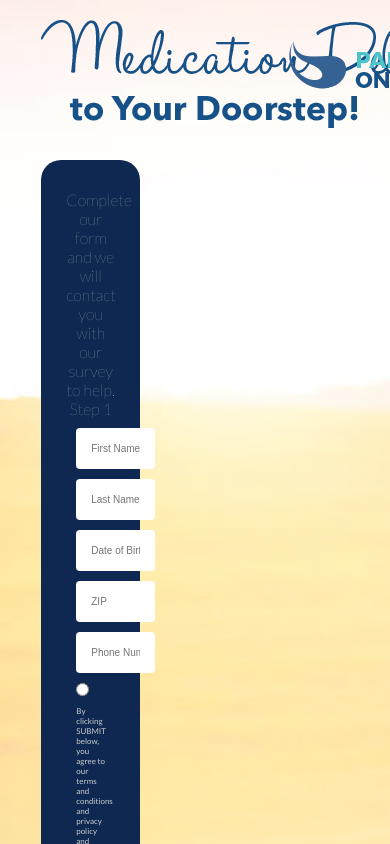
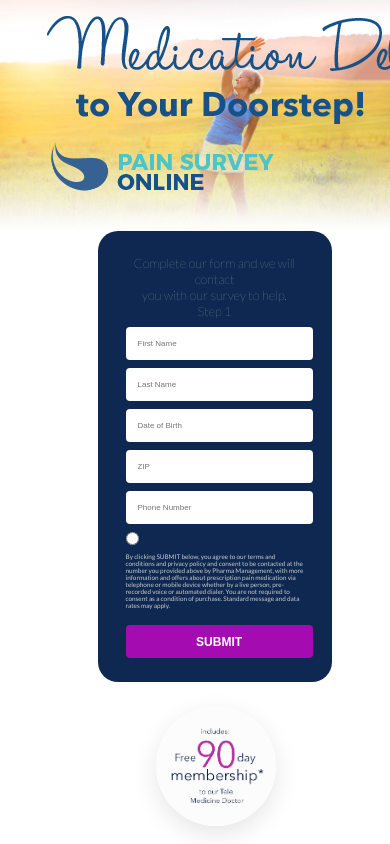
Before and after one commit to lchewy/landing-for-zeta, a website: page index.html in a window 390 px wide. Shown: the top 844 px of the page. Drawn offline with nearby package versions, Linux system fonts and the light colour scheme.

Commit message:
added responsive design

```diff
--- a/index.html
+++ b/index.html
@@ -14,10 +14,11 @@
 
 <body class="container">
     <header class="header row">
+        <div class="heading">
+                <img class="heading__left" src="public/img/headline.png" alt="headline">
+                <img class="heading__right" src="public/img/logo.png" alt="logo">
+        </div>
         <div class="col-1-of-2 header__left">
-            <div class="heading">
-                <img class="heading__left" src="public/img/headline.png" alt="headline">
-            </div>
             <div class="header__form-box">
                 <h5 class="header__form-box-title">Complete our form and we will contact
                     <br> you with our survey to help.
@@ -43,15 +44,8 @@
             </div>
         </div>
 
-        <div class="col-1-of-2 header__right">
-            <div class="heading__right">
-                <img src="public/img/logo.png" alt="logo">
-                </span>
-            </div>
-
-            <div class="header__right-promotion">
-                <img src="public/img/tag.png" alt="tag">
-            </div>
+        <div class="col-1-of-2">
+            <img class="header__right" src="public/img/tag.png" alt="tag">
         </div>
     </header>
     <section class="features features__row row">
--- a/sass/_base.scss
+++ b/sass/_base.scss
@@ -12,10 +12,13 @@
 
 html {
   font-size: 62.5%; // 1rem = 10px
+
+  @include respond(phone){
+    font-size: 50%;
+  }
 }
 
 body {
   box-sizing: border-box;
-  // padding: 3rem;
   font-family: 'Lato', sans-serif;
 }
--- a/sass/_details.scss
+++ b/sass/_details.scss
@@ -8,6 +8,11 @@
     &__text{
         font-size: 1.5rem;
         color: #757777;
+
+        @include respond(tab-port){
+            text-align: center;
+            font-size: 1.2rem;
+        }
     }
 
     &__bold{
--- a/sass/_features.scss
+++ b/sass/_features.scss
@@ -1,6 +1,8 @@
 .features{
     text-align: center;
     overflow: hidden;
+
+
 
     &__row{
         max-width: 105rem;
@@ -11,8 +13,14 @@
         height: 16rem;
         padding: 2rem;
 
-        &-confirm{
-            transform: rotate(90deg);
+        @include respond(tab-land){
+            width: 13rem;
+            height: 13rem;
+        }
+
+        @include respond(tab-port){
+            width: 11rem;
+            height: 11rem;
         }
     }
 
@@ -28,5 +36,9 @@
         text-align: left;
         font-size: 1.4rem;
         font-weight: 100;
+        @include respond(tab-port){
+            text-align: center;
+            margin-bottom: 3rem;
+        }
     }
 }
--- a/sass/_footer.scss
+++ b/sass/_footer.scss
@@ -4,6 +4,10 @@
   font-size: .9rem;
   color: #c6c6c6;
 
+  @include respond(tab-port){
+    font-size: .7rem;
+}
+
   &__row{
     max-width: 105rem;
   }
--- a/sass/_grid.scss
+++ b/sass/_grid.scss
@@ -1,5 +1,5 @@
-$grid-width: 100%;//120rem;//114rem;
-$gutter-vertical: 3rem; // was 8rem but still no change...
+$grid-width: 100%;
+$gutter-vertical: 3rem;
 $gutter-vertical-small: 6rem;
 $gutter-horizontal: 6rem;
 
@@ -7,16 +7,8 @@ $gutter-horizontal: 6rem;
     max-width: $grid-width;
     margin: 0 auto;
 
-    // @include respond(tab-port) {
-    //   max-width: 50rem;
-    //   padding: 0 3rem;
-    // }
-
     &:not(:last-child) {
       margin-bottom: $gutter-vertical;
-    //   @include respond(tab-port) {
-    //     margin-bottom: $gutter-vertical-small;
-    //   }
     }
 
 
@@ -27,15 +19,11 @@ $gutter-horizontal: 6rem;
       &:not(:last-child) {
         margin-right: $gutter-horizontal;
 
-        // @include respond(tab-port) {
-        //   margin-right: 0;
-        //   margin-bottom: $gutter-vertical-small;
-        // }
       }
 
-    //   @include respond(tab-port) {
-    //     width: 100% !important;
-    //   }
+      @include respond(tab-port) {
+        width: 100% !important;
+      }
     }
 
     .col-1-of-2 {
--- a/sass/_header.scss
+++ b/sass/_header.scss
@@ -22,14 +22,36 @@ input {
   background-size: cover;
   padding-bottom: 5rem;
 
+  @include respond(tab-port){
+    background-size: 100% auto;
+    background-repeat: no-repeat;
+  }
 
   &__right {
     overflow: hidden;
-    &-promotion {
-      position: absolute;
-      bottom: 6rem;
-      right: 11%;
-      z-index: 10;
+
+    position: relative;
+    top: 32rem;
+    left: 30rem;
+
+    @include respond(tab-land){
+      left: 15rem;
+      width: 25rem;
+      height: 25rem;
+    }
+
+    @include respond(tab-port){
+      top:3rem;
+      left: 40%;
+      box-shadow: 0 1rem 3rem rgba(#000, .1);
+      border-radius: 50%;
+      width: 20rem;
+      height: 20rem;
+    }
+
+    @include respond(phone){
+      width: 15rem;
+      height: 15rem;
     }
   }
 
@@ -87,21 +109,30 @@ input {
 }
 
 .heading {
-
+  @include respond(tab-port){
+    display: block;
+    text-align: left;
+  }
   &__left{
     position: relative;
-    left: 25%;
+    left: 12%;
     top: 2rem;
   }
-}
 
-.heading__right {
-  position: relative;
-  margin-top: 4rem;
-  left: 39%;
-  font-size: 1.3rem;
-  font-weight: 700;
-  letter-spacing: 0.05rem;
+  &__right{
+    position: relative;
+    margin-top: 4rem;
+    left: 39%;
+
+    @include respond(tab-land){
+      left: 28%;
+    }
+
+    @include respond(tab-port){
+      display: block;
+      left: 13%
+    }
+  }
 }
 
 .big {
--- a/sass/_mixins.scss
+++ b/sass/_mixins.scss
@@ -6,61 +6,15 @@
     }
   }
 
-  @mixin center {
-    position: absolute;
-    top: 50%;
-    left: 50%;
-    transform: translate(-50%, -50%);
-  }
-
-  // MEDIA QUERY MANAGER
-
-  /*
-
-  0 - 600px:    Phone
-  600 - 900px:  Tablet portrait
-  900 - 1200px: Tablet landscape
-  [1200 - 1800] is where our normal style apply
-  1800px + :    Big Desktop
-
-  */
-
-  @mixin respond-phone {
-    @media (max-width: 600px) {@content};
-  }
-
-  /*
-  $breakpoint argument choices:
-  - phone
-  - tab-port
-  - tab-land
-  - big-desktop
-
-  1em == 16px;
-
-
-  rem does not work in media queries
-  they will always default to browser's 16px unless specifically changed
-  we will be using em instead
-
-  Order: Base + typography > general layout > grid > page layout > components
-
-  */
-
   @mixin respond($breakpoint){
     @if $breakpoint==phone {
       @media only screen and (max-width: 37.5em) {@content}; // 900px / 16px = 37.5em
     }
-    // for all the width LESS THAN 900px
     @if $breakpoint==tab-port {
-      @media only screen and (max-width: 56.25em) {@content};
+      @media only screen and (max-width: 62.5em) {@content}; // 1000 / 16px = 62.5em
     }
 
     @if $breakpoint==tab-land {
-      @media only screen and (max-width: 75em) {@content};
-    }
-    // for all width GREATER THANK 1800px
-    @if $breakpoint==big-desktop {
-      @media only screen and (min-width: 112.5em) {@content};
+      @media only screen and (max-width: 75em) {@content}; // 1200 / 16 = 75em
     }
   }
```
Also changed, not shown: public/css/style.css.
